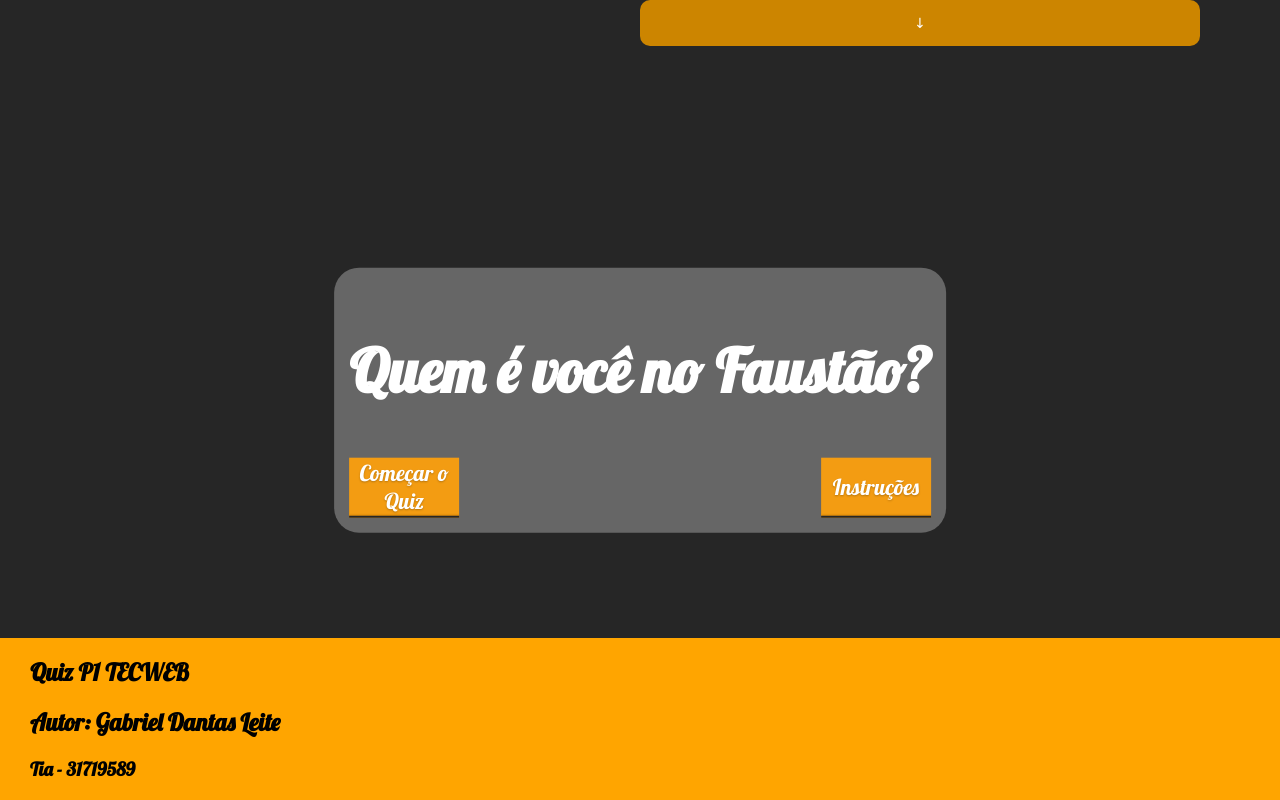
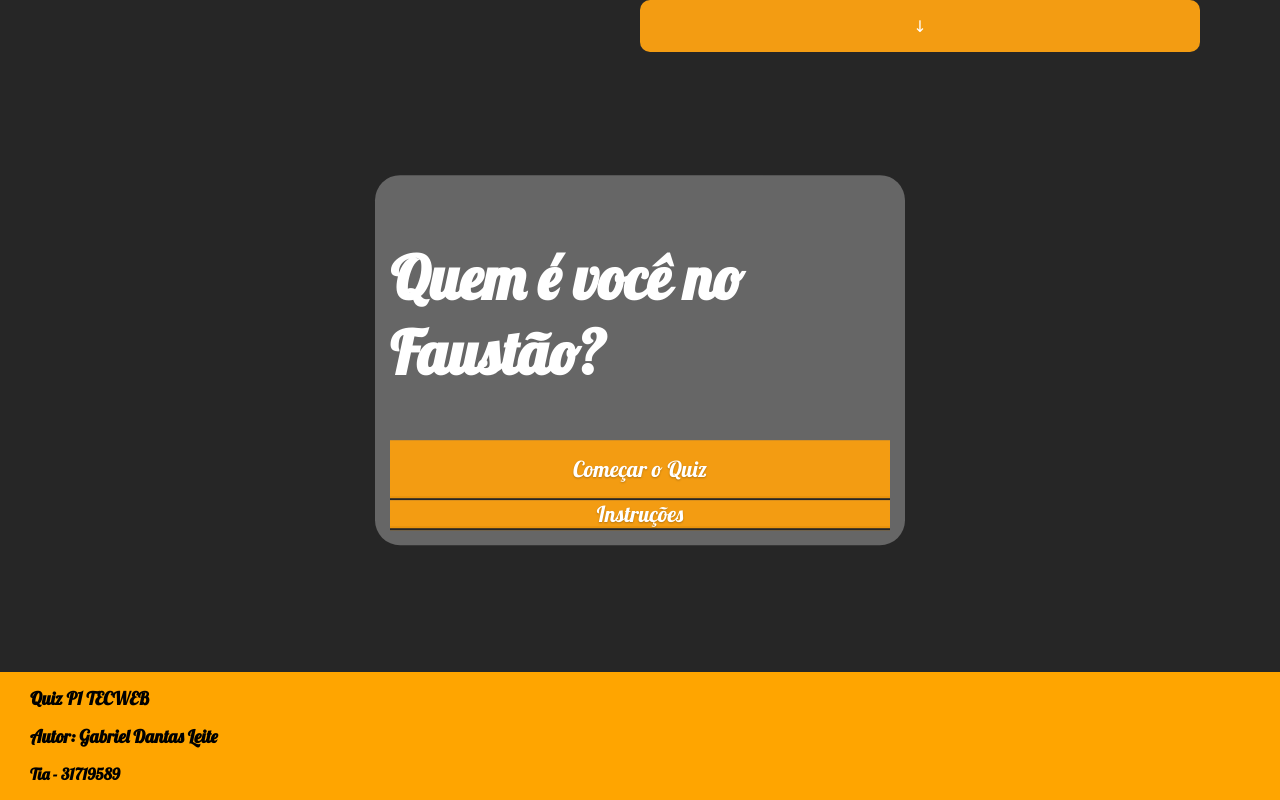
Before and after one commit to gdleite/faustop, a plain HTML site: page index.html in a window 1280 px wide. Drawn offline with nearby package versions, Linux system fonts and the light colour scheme.

Commit message:
Add files via upload

```diff
--- a/index.html
+++ b/index.html
@@ -6,6 +6,7 @@
 	<meta name="google-site-verification" content="3xmlbxn6raT2W2RIeKMs-kNDqy2bbQ2_js0J8HaccE4" />
 	<link rel="stylesheet" type="text/css" href="maincss.css">
 	<link href="https://fonts.googleapis.com/css?family=Lobster" rel="stylesheet">
+	<script src="https://ajax.googleapis.com/ajax/libs/jquery/3.2.1/jquery.min.js"></script>
 	<script type="text/javascript">
 	var x=1;
 		function instrucoes(){
@@ -22,24 +23,33 @@
 				x=1
 			}
 		}
+	$(document).ready(function(){
+    $("button").mouseover(function() {
+            $(this).animate({"font-size": "35px"}, 300);
+            });
+    $("button").mouseout(function() {
+            $(this).animate({"font-size": '22px'}, 300);
+    });
+});
 
 	</script>
 </head>
 <body>
 	<section>
+
+		<form action="quiz.html" class="button1">
 		<h1>Quem é você no Faustão?</h1>
-		<form action="quiz.html" class="button1">
 		<button type="submit" value="quiz">Começar o Quiz</button>
+		<button type="button" class="button2" onclick="instrucoes()">Instruções</button>
 		</form>
-		<button type="button" class="button2" onclick="instrucoes()">Instruções</button>
 	</section>
 	<article class="instbox">
 		<p id="inst">&darr;</p>
 	</article>
 	<footer>
-		<h2>Quiz P1 TECWEB</h2>
-		<h2>Autor: Gabriel Dantas Leite</h2>
-		<h3>Tia - 31719589</h3>
+		<h2 style="font-size: 18px;">Quiz P1 TECWEB</h2>
+		<h2 style="font-size: 18px;">Autor: Gabriel Dantas Leite</h2>
+		<h3 style="font-size: 16px;">Tia - 31719589</h3>
 	</footer>
 </body>
 </html>
--- a/maincss.css
+++ b/maincss.css
@@ -6,24 +6,30 @@
 	background:#666;
   	position:absolute;
   	color:#fff;
-  	top:50%;
+  	top:45%;
   	left:50%;
   	padding:15px;
   	-ms-transform: translateX(-50%) translateY(-50%);
   	-webkit-transform: translate(-50%,-50%);
   	transform: translate(-50%,-50%);
   	border-radius: 25px;
+    display: flex;
+  justify-content: center;
+
 }
 h1{
 	font-size:60px;
 }
 .button1{
-	float: left;
-  width: 110px;
+
+	margin: 0 auto;
+  width: 500px;
+  height:110%;
 }
 .button2{
-	float: right;
-  width: 110px;
+	margin: 0 auto;
+  width: 500px;
+  height:110%;
 }
 button {
   position: relative;
@@ -65,15 +71,14 @@
   top:0;
   left:   50%;
   width: 100%;
-  background: #4d4d4d;
+  background: #f39c12;
   padding-left: 30px;
   padding-right: 30px;
-  background:#cc8500;
   width: 500px;
   text-align: center;
   border-radius: 10px;
   font-size:14px;
 }
 .instbox p{
-  font-size: 14px;
+  font-size: 16px;
 }
```
